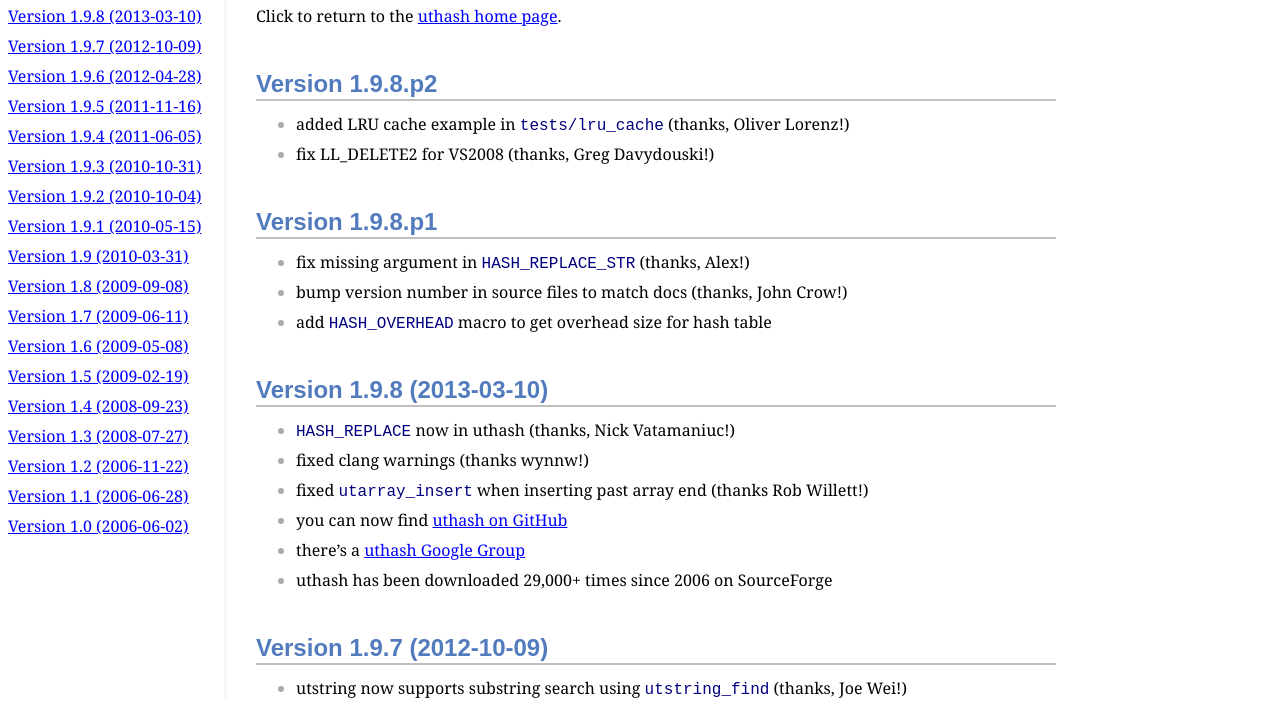
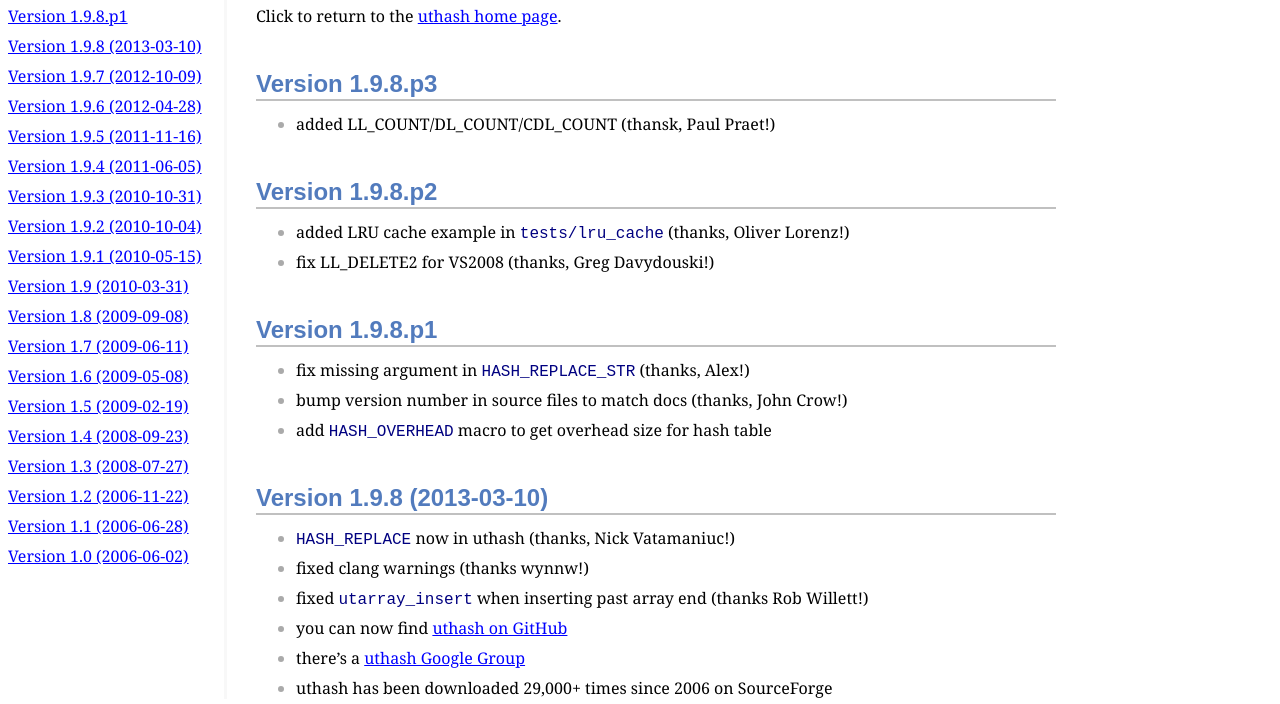
Before and after one commit to troydhanson/uthash, a plain HTML site: page doc/ChangeLog.html in a window 1280 px wide. Shown: the part 101-805 px from the top of the page. Drawn offline with Linux system fonts and the light colour scheme.

Commit message:
add ChangeLog for LL_COUNT and whitespace reformat

```diff
--- a/doc/ChangeLog.html
+++ b/doc/ChangeLog.html
@@ -784,6 +784,18 @@
 </div>
 </div>
 <div class="sect1">
+<h2 id="_version_1_9_8_p3">Version 1.9.8.p3</h2>
+<div class="sectionbody">
+<div class="ulist"><ul>
+<li>
+<p>
+added LL_COUNT/DL_COUNT/CDL_COUNT (thansk, Paul Praet!)
+</p>
+</li>
+</ul></div>
+</div>
+</div>
+<div class="sect1">
 <h2 id="_version_1_9_8_p2">Version 1.9.8.p2</h2>
 <div class="sectionbody">
 <div class="ulist"><ul>
@@ -1497,7 +1509,7 @@
 <div id="footnotes"><hr /></div>
 <div id="footer">
 <div id="footer-text">
-Last updated 2013-04-15 23:15:32 EDT
+Last updated 2013-06-21 23:12:11 EDT
 </div>
 </div>
 </body>
```
Also changed, not shown: doc/ChangeLog.txt, 1 other file.
